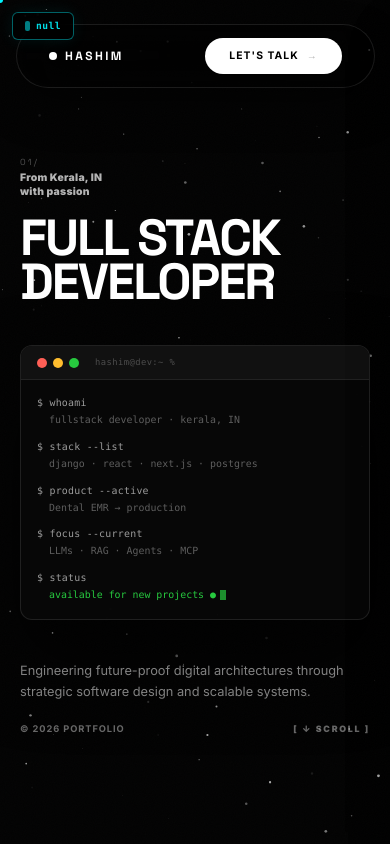
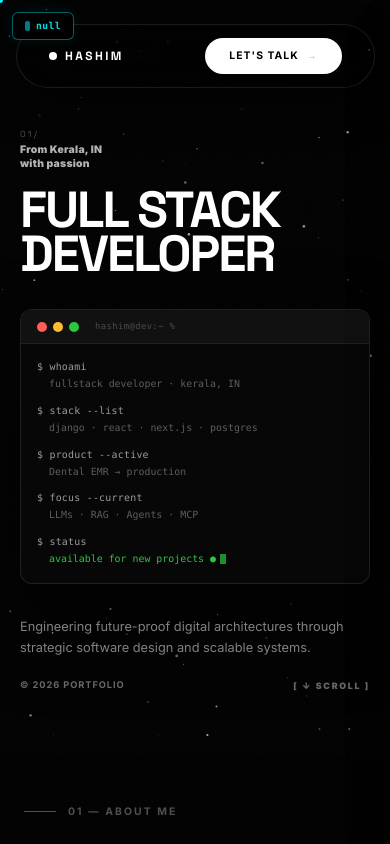
Before and after one commit to mohas7im/PortFolio, a Next.js app: page / in a window 390 px wide. Shown: the top 844 px of the page. Built offline with nearby package versions, Linux system fonts and the light colour scheme.

Commit message:
style(hero): remove fixed mobile height to eliminate bottom gaps completely

```diff
--- a/components/Hero.tsx
+++ b/components/Hero.tsx
@@ -197,14 +197,14 @@ export default function Hero({ loaded }: { loaded: boolean }) {
   return (
     <section
       ref={sectionRef}
-      className="relative h-[100svh] w-full bg-transparent overflow-hidden z-[2]"
+      className="relative md:h-[100svh] w-full bg-transparent overflow-hidden z-[2]"
     >
       <Starfield />
 
       {/* ══════════════════════════════════════
           MOBILE LAYOUT  (hidden md+)
       ══════════════════════════════════════ */}
-      <div className="flex md:hidden flex-col min-h-[100svh] px-5 pt-24 pb-12 relative z-10 justify-center gap-10">
+      <div className="flex md:hidden flex-col px-5 pt-32 pb-16 relative z-10 gap-8">
 
         {/* Top: Index + Title */}
         <div className="flex flex-col gap-4">
```
